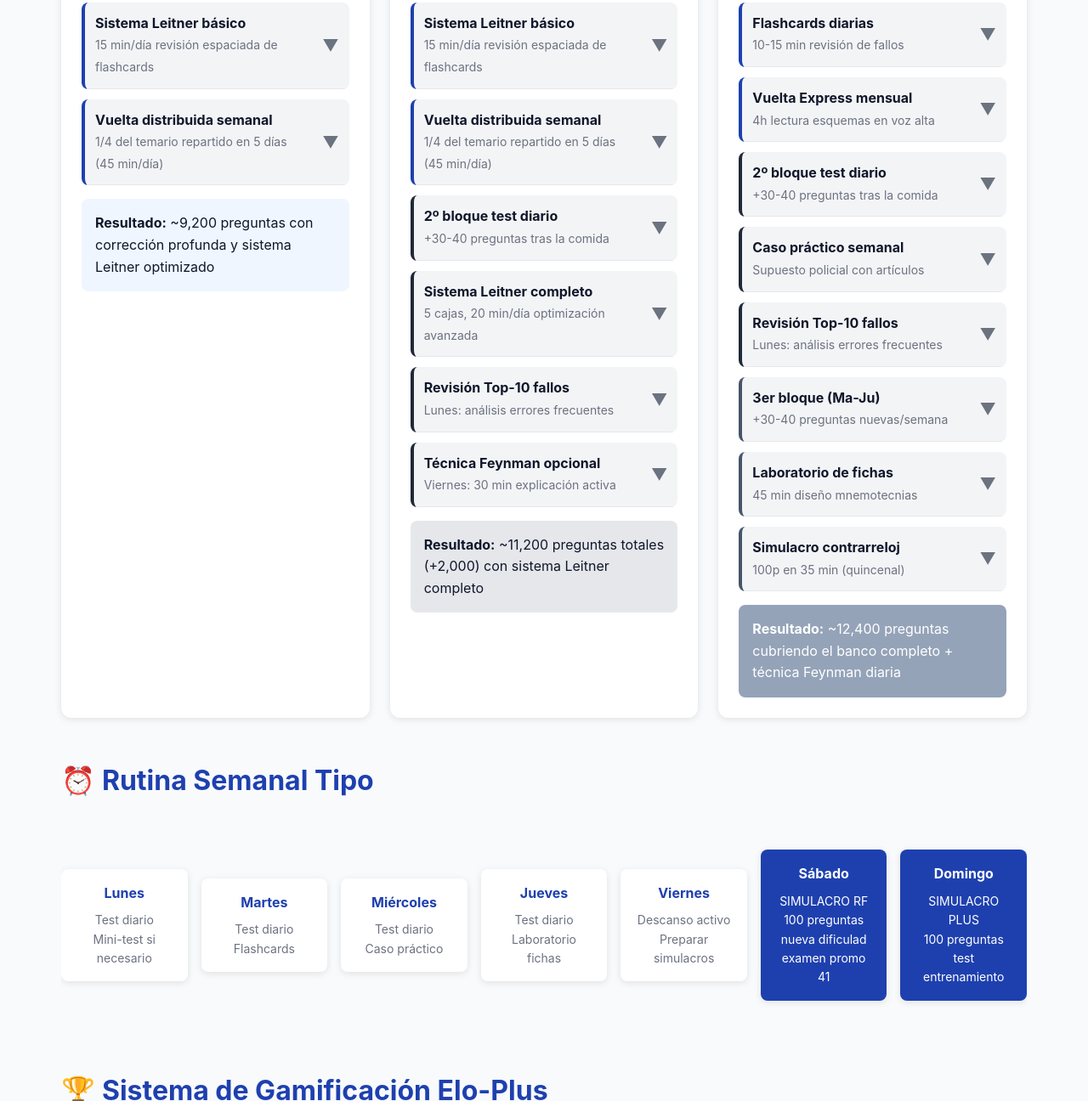
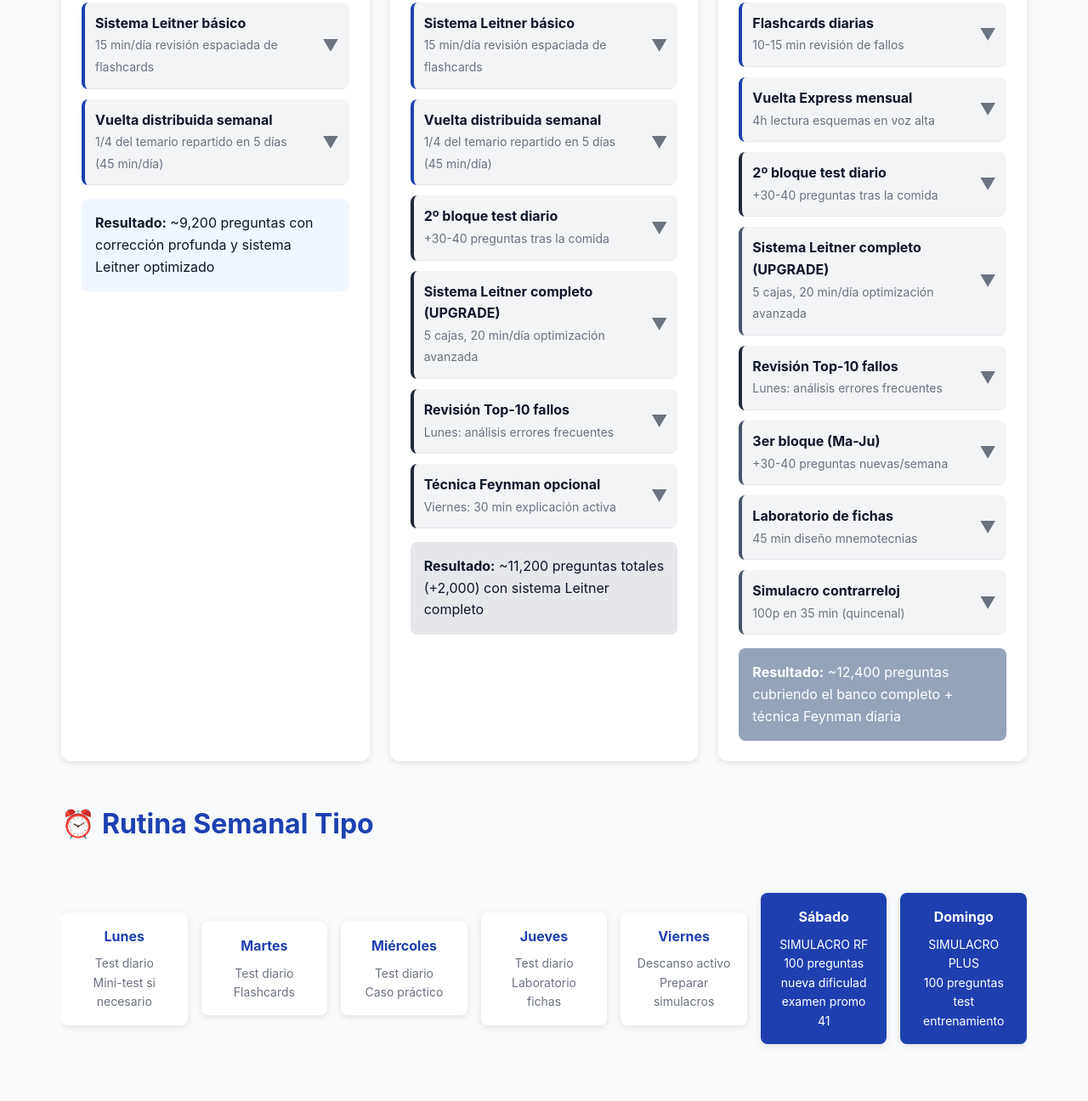
Before and after one commit to ChusDiez/izeta2025, a plain HTML site: page index.html in a window 1280 px wide. Shown: the part 1426-2722 px from the top of the page at 85% size. Drawn offline with Linux system fonts and the light colour scheme.

Commit message:
Update cohort tasks

```diff
--- a/index.html
+++ b/index.html
@@ -904,7 +904,7 @@
                             <li class="task-item task-36h" onclick="toggleTask(this)">
                                 <div class="task-header">
                                     <div class="task-title">
-                                        <strong>Sistema Leitner completo</strong><br>
+                                        <strong>Sistema Leitner completo (UPGRADE)</strong><br>
                                         <span style="font-size: 0.875rem; color: #6b7280;">5 cajas, 20 min/día optimización avanzada</span>
                                     </div>
                                     <span class="task-arrow">▼</span>
@@ -1199,34 +1199,34 @@
                                 </div>
                             </li>
 
-                            <li class="task-item task-36h" onclick="toggleTask(this)">
-                                <div class="task-header">
-                                    <div class="task-title">
-                                        <strong>Caso práctico semanal</strong><br>
-                                        <span style="font-size: 0.875rem; color: #6b7280;">Supuesto policial con artículos</span>
-                                    </div>
-                                    <span class="task-arrow">▼</span>
-                                </div>
-                                <div class="task-detail">
-                                    <div class="task-detail-content">
-                                        <h5>📚 Descripción completa</h5>
-                                        <p>Resolución de un supuesto práctico policial completo: desde la recepción de la denuncia hasta la puesta a disposición judicial, identificando todos los artículos aplicables.</p>
-
-                                        <h5>🎯 Objetivo pedagógico</h5>
-                                        <p>Conectar conocimiento teórico con aplicación real. Desarrolla el pensamiento procedimental y la capacidad de relacionar múltiples áreas legales en un caso concreto.</p>
-
-                                        <h5>⚙️ Metodología</h5>
-                                        <ul>
-                                            <li>Miércoles por la tarde (2h dedicadas)</li>
-                                            <li>Leer el caso completo sin consultar</li>
-                                            <li>Identificar: delitos, procedimiento, derechos</li>
-                                            <li>Redactar atestado básico o informe</li>
-                                            <li>Comparar con solución oficial el jueves</li>
-                                            <li>Anotar artículos que no recordaste</li>
-                                        </ul>
-
-                                        <h5>📊 Métricas clave</h5>
-                                        <p>Progresión: semana 1-5 identificar 60% de artículos → semana 20 identificar 95%. La redacción mejora naturalmente con la práctica.</p>
+                            <li class="task-item task-48h" onclick="toggleTask(this)">
+                                <div class="task-header">
+                                    <div class="task-title">
+                                        <strong>Sistema Leitner completo (UPGRADE)</strong><br>
+                                        <span style="font-size: 0.875rem; color: #6b7280;">5 cajas, 20 min/día optimización avanzada</span>
+                                    </div>
+                                    <span class="task-arrow">▼</span>
+                                </div>
+                                <div class="task-detail">
+                                    <div class="task-detail-content">
+                                        <h5>📚 Descripción completa</h5>
+                                        <p>Sistema profesional de 5 cajas con algoritmo optimizado: Caja 1 (diaria), Caja 2 (cada 3 días), Caja 3 (semanal), Caja 4 (quincenal), Caja 5 (mensual). Gestiona eficientemente 500+ tarjetas.</p>
+
+                                        <h5>🎯 Objetivo pedagógico</h5>
+                                        <p>Maximizar retención a largo plazo con mínimo tiempo invertido. El algoritmo garantiza que revises cada concepto justo antes de olvidarlo, creando memoria duradera.</p>
+
+                                        <h5>⚙️ Metodología</h5>
+                                        <ul>
+                                            <li>Usar Anki con configuración personalizada</li>
+                                            <li>Crear tarjetas de alta calidad (pregunta + contexto)</li>
+                                            <li>Incluir imágenes cuando sea posible</li>
+                                            <li>Sesión matutina: cajas 1-2 (10 min)</li>
+                                            <li>Sesión vespertina: cajas 3-5 (10 min)</li>
+                                            <li>Sincronizar móvil para repasos en tránsito</li>
+                                        </ul>
+
+                                        <h5>📊 Métricas clave</h5>
+                                        <p>Distribución ideal: 10% Caja 1, 15% Caja 2, 25% Caja 3, 30% Caja 4, 20% Caja 5. Tasa de retención objetivo: >90% en cajas 4-5.</p>
                                     </div>
                                 </div>
                             </li>
```
